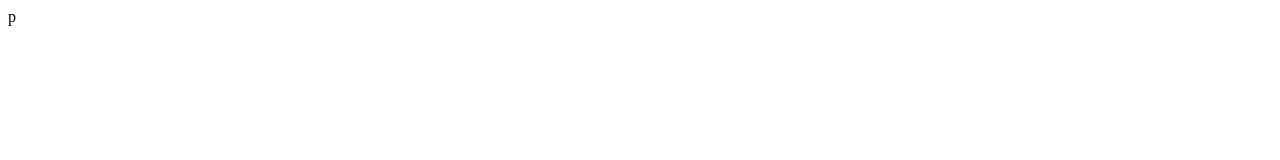
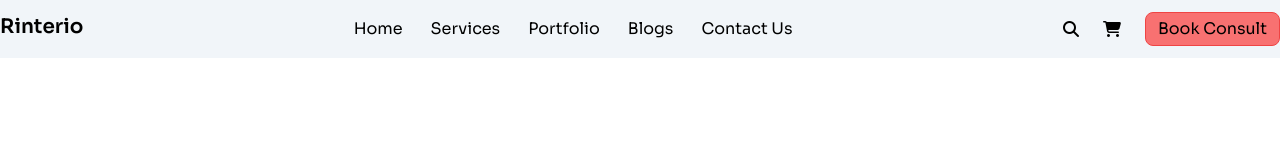
Before and after one commit to ahassh1/tailwind-flat-website, a plain HTML site: page index.html in a window 1280 px wide. Drawn offline with nearby package versions, Linux system fonts and the light colour scheme.

Commit message:
navbar create done

```diff
--- a/index.html
+++ b/index.html
@@ -1,11 +1,62 @@
-<!DOCTYPE html>
-<html lang="en">
+<!doctype html>
+<html>
+
 <head>
-    <meta charset="UTF-8">
-    <meta name="viewport" content="width=device-width, initial-scale=1.0">
-    <title>Document</title>
+  <meta charset="UTF-8">
+  <meta name="viewport" content="width=device-width, initial-scale=1.0">
+  <title>nature's platter</title>
+  <!-- font awesome cdn  -->
+  <link rel="stylesheet" href="https://cdnjs.cloudflare.com/ajax/libs/font-awesome/6.7.2/css/all.min.css"
+    integrity="sha512-Evv84Mr4kqVGRNSgIGL/F/aIDqQb7xQ2vcrdIwxfjThSH8CSR7PBEakCr51Ck+w+/U6swU2Im1vVX0SVk9ABhg=="
+    crossorigin="anonymous" referrerpolicy="no-referrer" />
+  <!-- google fonts cdn  -->
+  <link rel="preconnect" href="https://fonts.googleapis.com">
+  <link rel="preconnect" href="https://fonts.gstatic.com" crossorigin>
+  <link href="https://fonts.googleapis.com/css2?family=Sora:wght@100..800&display=swap" rel="stylesheet">
+  <!-- tailwind cdn  -->
+  <script src="https://cdn.tailwindcss.com"></script>
+  <script>
+    tailwind.config = {
+      theme: {
+        extend: {
+          colors: {
+            clifford: '#da373d',
+          }
+        }
+      }
+    }
+  </script>
+  <style>
+        html, body{
+        margin: 0;
+        padding: 0;
+        width: 100%;
+        height: 100%;
+        overflow-x: hidden;
+        font-family: "Sora", serif;
+     }
+  </style>
 </head>
 <body>
-    p
+        <header>
+            <div class="flex justify-between max-w-7xl mx-auto py-3 bg-slate-100">
+            <div>
+                <h2 class="text-[20px] font-semibold">Rinterio</h2>
+            </div>
+            <ul class="flex items-center gap-7">
+                <li><a href=""></a>Home</li>
+                <li><a href=""></a> Services</li>
+                <li><a href=""></a> Portfolio</li>
+                <li><a href=""></a> Blogs</li>
+                <li><a href=""></a> Contact Us</li>
+            </ul>
+            <div class="flex items-center gap-6 ">
+                <i class="fa-solid fa-magnifying-glass"></i>
+                <i class="fa-solid fa-cart-shopping"></i>
+                <button class="border border-red-500 bg-red-400 hover:bg-slate-100 py-1 px-3 rounded-lg">Book Consult</button>
+
+            </div>
+        </div>
+        </header>
 </body>
 </html>
```
Also changed, not shown: tailwind.config.js (added, +8 -0 lines), ui/Large Device.jpg (deleted), ui/Medium Device.png (deleted), ui/Small Device.png (deleted), 2 other files.
